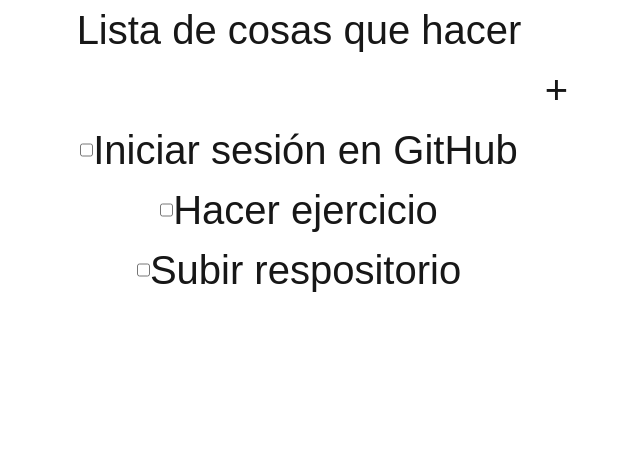
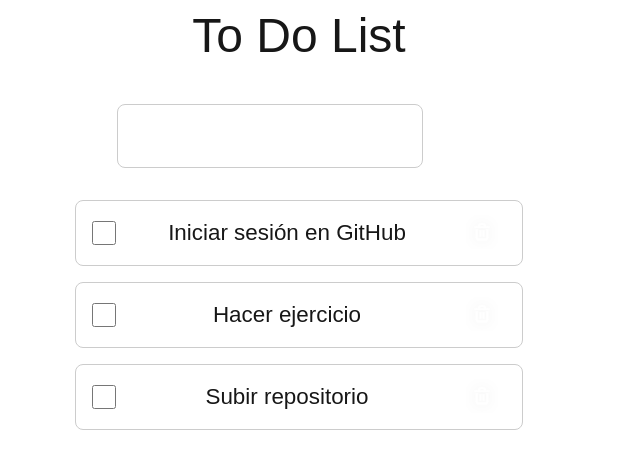
Before and after one commit to sanchozuman25-hash/to-do-list-javascript, a Next.js app: page / in a window 1280 px wide. Shown: the top 468 px of the page, without its empty margins (341-981 px from the left). Built offline with nearby package versions, Linux system fonts and the light colour scheme.

Commit message:
Implement basic To Do List functionality with local storage support and styling

```diff
--- /dev/null
+++ b/app/components/todo.tsx
@@ -0,0 +1,13 @@
+import TrashIcon from "./trash-icon";
+
+export default function ToDo({text, deleteTodo}: {text: string, deleteTodo: () => void}) {
+  return (
+    <li className="checkbox">
+      <input type="checkbox" />
+      <h1>{text}</h1>
+      <button onClick={deleteTodo}>
+        <TrashIcon />
+      </button>
+    </li>
+  );
+}
--- /dev/null
+++ b/app/components/trash-icon.tsx
@@ -0,0 +1,37 @@
+export default function TrashIcon() {
+  return (
+    <svg viewBox="-2.5 0 61 61" xmlns="http://www.w3.org/2000/svg" fill="currentColor">
+      <g id="SVGRepo_bgCarrier" strokeWidth="0" />
+      <g id="SVGRepo_tracerCarrier" strokeLinecap="round" strokeLinejoin="round" />
+      <g id="SVGRepo_iconCarrier">
+        <defs>
+          <filter
+            id="a"
+            width="200%"
+            height="200%"
+            x="-50%"
+            y="-50%"
+            filterUnits="objectBoundingBox"
+          >
+            <feOffset dy="1" in="SourceAlpha" result="shadowOffsetOuter1" />
+            <feGaussianBlur stdDeviation="10" in="shadowOffsetOuter1" result="shadowBlurOuter1" />
+            <feColorMatrix
+              values="0 0 0 0 0 0 0 0 0 0 0 0 0 0 0 0 0 0 0.1 0"
+              in="shadowBlurOuter1"
+              result="shadowMatrixOuter1"
+            />
+            <feMerge>
+              <feMergeNode in="shadowMatrixOuter1" />
+              <feMergeNode in="SourceGraphic" />
+            </feMerge>
+          </filter>
+        </defs>
+        <path
+          fillRule="evenodd"
+          d="M36 26v10.997c0 1.659-1.337 3.003-3.009 3.003h-9.981c-1.662 0-3.009-1.342-3.009-3.003v-10.997h16zm-2 0v10.998c0 .554-.456 1.002-1.002 1.002h-9.995c-.554 0-1.002-.456-1.002-1.002v-10.998h12zm-9-5c0-.552.451-1 .991-1h4.018c.547 0 .991.444.991 1 0 .552-.451 1-.991 1h-4.018c-.547 0-.991-.444-.991-1zm0 6.997c0-.551.444-.997 1-.997.552 0 1 .453 1 .997v6.006c0 .551-.444.997-1 .997-.552 0-1-.453-1-.997v-6.006zm4 0c0-.551.444-.997 1-.997.552 0 1 .453 1 .997v6.006c0 .551-.444.997-1 .997-.552 0-1-.453-1-.997v-6.006zm-6-5.997h-4.008c-.536 0-.992.448-.992 1 0 .556.444 1 .992 1h18.016c.536 0 .992-.448.992-1 0-.556-.444-1-.992-1h-4.008v-1c0-1.653-1.343-3-3-3h-3.999c-1.652 0-3 1.343-3 3v1z"
+          filter="url(#a)"
+        />
+      </g>
+    </svg>
+  );
+}
--- a/app/globals.css
+++ b/app/globals.css
@@ -24,9 +24,6 @@ body {
   color: var(--foreground);
   font-family: Arial, Helvetica, sans-serif;
   text-align: center;
-  font-size: 40px;
+  font-size: 1.4rem;
+  height: 100vh;
 }
-.Tick {
-  display: flex;
-  justify-content: center;
-}
--- /dev/null
+++ b/app/page.css
@@ -0,0 +1,86 @@
+.checkbox {
+  gap: 0.2rem;
+  display: flex;
+  width: 100%;
+  border: 1px solid #ccc;
+  align-items: center;
+  border-radius: 0.5rem;
+  padding: 0.5rem 1rem;
+}
+
+.checkbox > * {
+  flex-shrink: 0;
+}
+
+.checkbox h1 {
+  flex: 1;
+  word-break: break-all;
+}
+
+.checkbox input {
+  width: 1.5rem;
+  height: 1.5rem;
+}
+
+.checkbox button {
+  width: 3rem;
+  color: white;
+  border: 1px solid white;
+  border-radius: 50%;
+  transition: all 200ms;
+}
+
+.checkbox button:hover {
+  background-color: #888;
+}
+
+.checkbox input:checked + h1 {
+  text-decoration: line-through;
+  color: #888;
+}
+
+.title {
+  font-size: 3rem;
+  margin-bottom: 2rem;
+}
+
+.todo-list {
+  display: flex;
+  flex-direction: column;
+  gap: 1rem;
+
+  margin: 0 auto;
+}
+
+form {
+  width: 50%;
+  margin: 0 auto;
+  display: flex;
+  gap: 0.5rem;
+  justify-content: center;
+  margin-bottom: 2rem;
+}
+
+form input {
+  padding: 0.5rem;
+  border: 1px solid #ccc;
+  border-radius: 0.5rem;
+  flex: 1;
+}
+
+form button {
+  padding: 0.5rem 1rem;
+  border: none;
+  color: white;
+  border-radius: 0.5rem;
+  font-size: 2rem;
+  cursor: pointer;
+}
+
+.container {
+  margin: 0 auto;
+  width: 60%;
+  max-width: 30rem;
+  min-width: 10rem;
+  padding: 0 1rem;
+}
--- a/app/page.tsx
+++ b/app/page.tsx
@@ -1,31 +1,75 @@
 "use client"
 
-import { useState } from "react";
+import { useEffect, useState } from "react";
+import { v4 as uuid } from "uuid";
+import ToDo from "./components/todo";
+import "./page.css";
+
+type ToDo = {
+  text: string
+  id: string
+}
 
 export default function Home() {
-  const [arrayToDoList, setArrayToDoList] = useState(["Iniciar sesión en GitHub", "Hacer ejercicio", "Subir respositorio"]);
-  let valorLeido
+  const defaultToDoList: ToDo[] = [
+    { text: "Iniciar sesión en GitHub", id: uuid() },
+    { text: "Hacer ejercicio", id: uuid() },
+    { text: "Subir repositorio", id: uuid() },
+  ];
 
-  function onChangeInput (event) {
+  const [toDoList, setToDoList] = useState<ToDo[]>(defaultToDoList)
+  const [inputText, setInputText] = useState("");
+
+  useEffect(() => {
+    try {
+      const saved = window.localStorage.getItem("toDoList");
+      if (saved) {
+        const parsed = JSON.parse(saved);
+        const id = window.setTimeout(() => setToDoList(parsed), 0);
+        return () => clearTimeout(id);
+      }
+    } catch {}
+  }, []);
+
+  useEffect(() => {
+    window.localStorage.setItem("toDoList", JSON.stringify(toDoList))
+  }, [toDoList])
+
+
+  function onChangeInput (event: React.ChangeEvent<HTMLInputElement>) {
     console.log(event.target.value);
-    valorLeido = event.target.value
+    setInputText(event.target.value);
   }
 
-  function onClickButton () {
-    setArrayToDoList([...arrayToDoList, valorLeido])
+  function onSubmit (event) {
+    event.preventDefault()
+
+    if(inputText === "") return
+    setToDoList([...toDoList, {text: inputText, id: uuid()}]);
+    setInputText("");
+  }
+
+  function deleteTodo(id: string) {
+    setToDoList(actualTodoList =>
+      actualTodoList.filter((todo) => todo.id !== id)
+    )
   }
 
   return (
-    <div>
-      <h1>Lista de cosas que hacer</h1>
-      <input onChange={onChangeInput} type="text" />
-      <button onClick={onClickButton}>+</button>
+    <section className="container">
+      <h1 className="title">To Do List</h1>
+      <form onSubmit={onSubmit}>
+        <input onChange={onChangeInput} type="text" value={inputText} />
+        <button>+</button>
+      </form>
 
-      {arrayToDoList.map((valor, index) => {
-        return <div className="Tick" key={index}><input type="checkbox" /><h1>{valor}</h1></div>
-      })
-      }
-    </div>
+
+      <ul className="todo-list">
+        {toDoList.map((todo) => {
+          return <ToDo key={todo.id} text={todo.text} deleteTodo={() => deleteTodo(todo.id)} />
+        })}
+      </ul>
+    </section>
   );
 
 }
```
